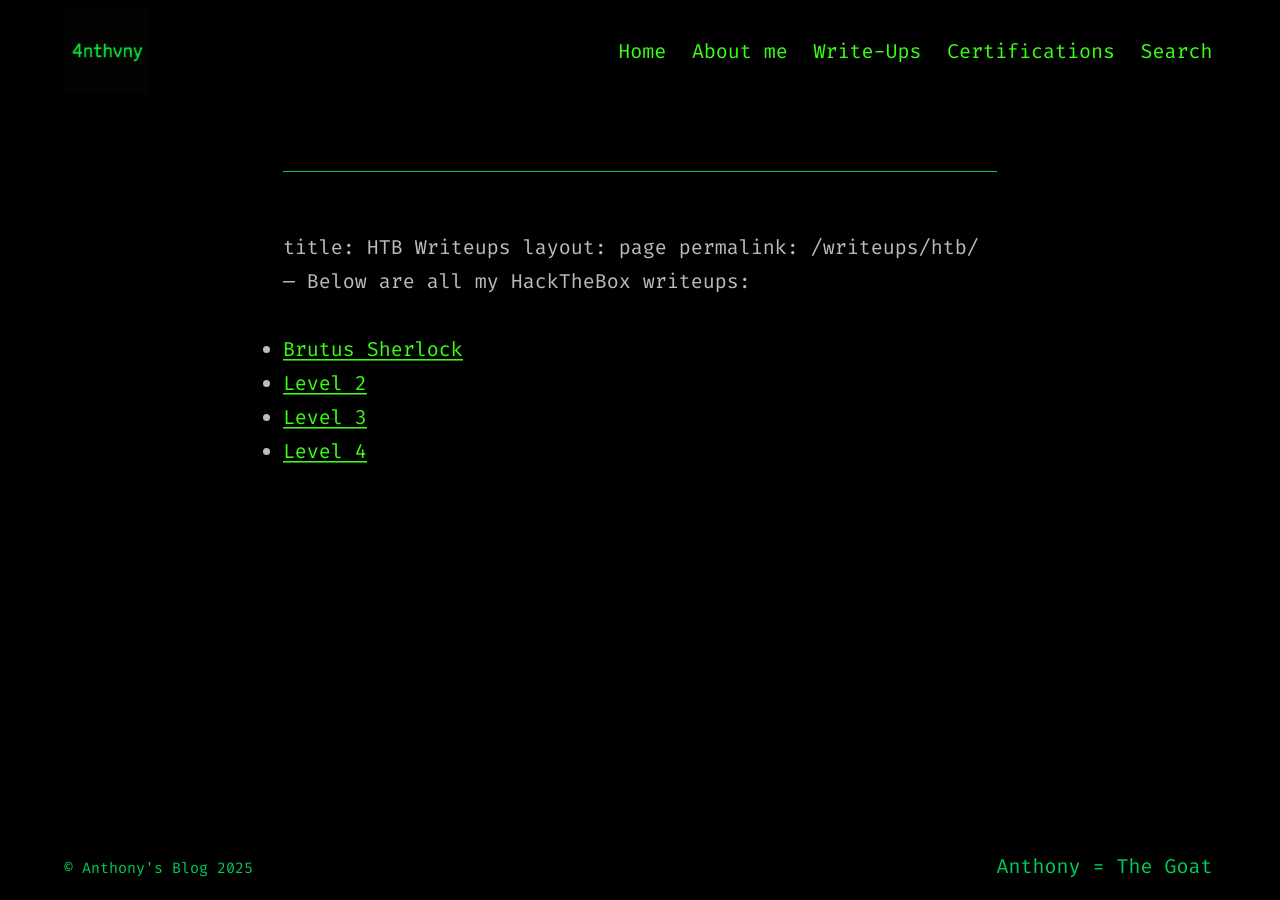
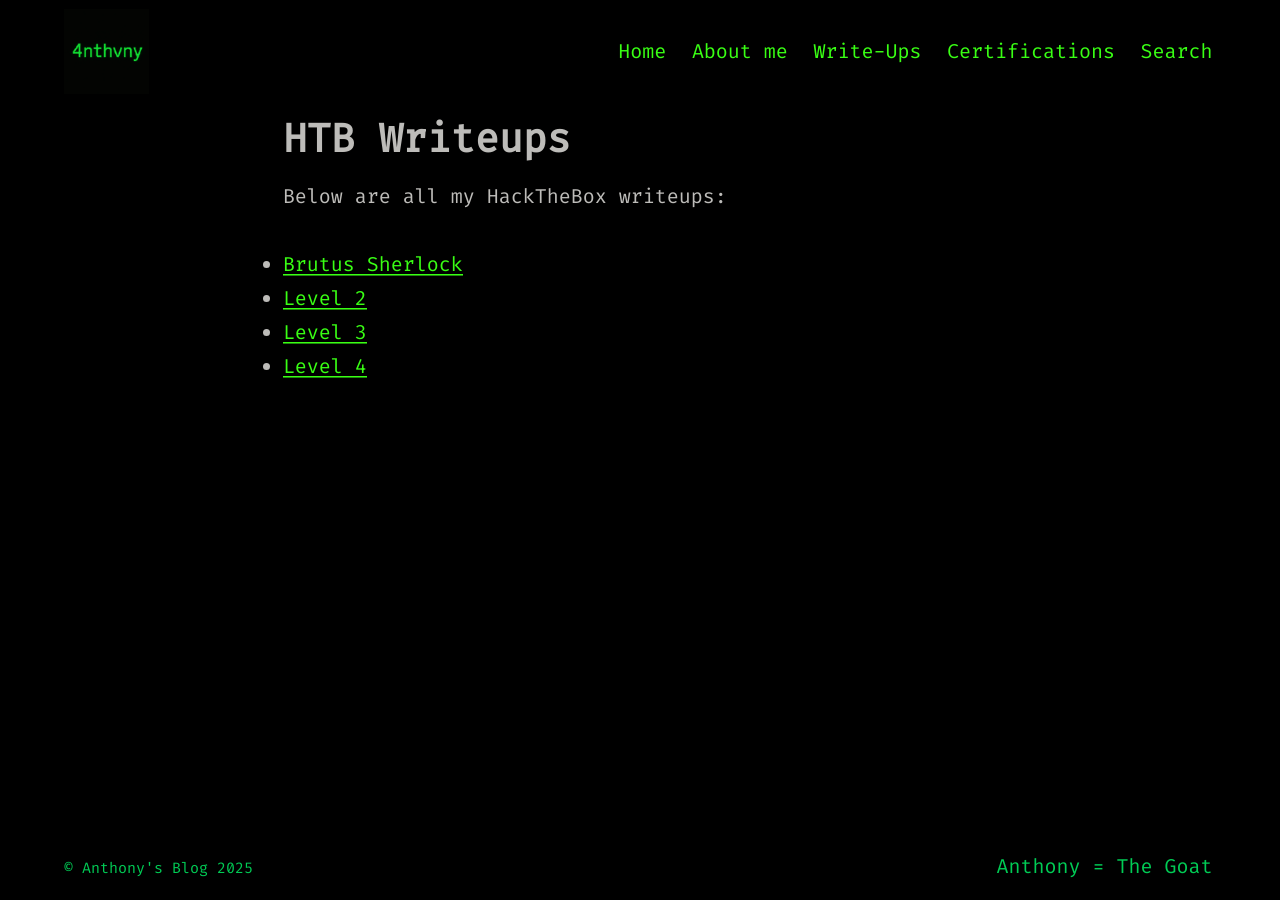
Before and after one commit to 4nthvny/4nthvny.github.io, a Jekyll site: the page built from writeups/htb/index.md, in a window 1280 px wide. Built offline with Jekyll 4.4.1, drawn with Linux system fonts in a browser that asks for light colours; our own code applies the rules of GitHub Pages for plain Markdown files; some of the changed lines change nothing that is shown.

Commit message:
Update index.md

```diff
--- a/writeups/htb/index.md
+++ b/writeups/htb/index.md
@@ -1,4 +1,3 @@
-
 ---
 title: HTB Writeups
 layout: page
@@ -7,7 +6,7 @@
 Below are all my HackTheBox writeups:
 
 <ul>
-  <li><a href="/writeups/HackTheBox/brutus/">Brutus Sherlock</a></li>
+  <li><a href="/writeups/htb/brutus/">Brutus Sherlock</a></li>
   <li><a href="/writeups/bandit/level2/">Level 2</a></li>
   <li><a href="/writeups/bandit/level3/">Level 3</a></li>
   <li><a href="/writeups/bandit/level1/">Level 4</a></li>
```
